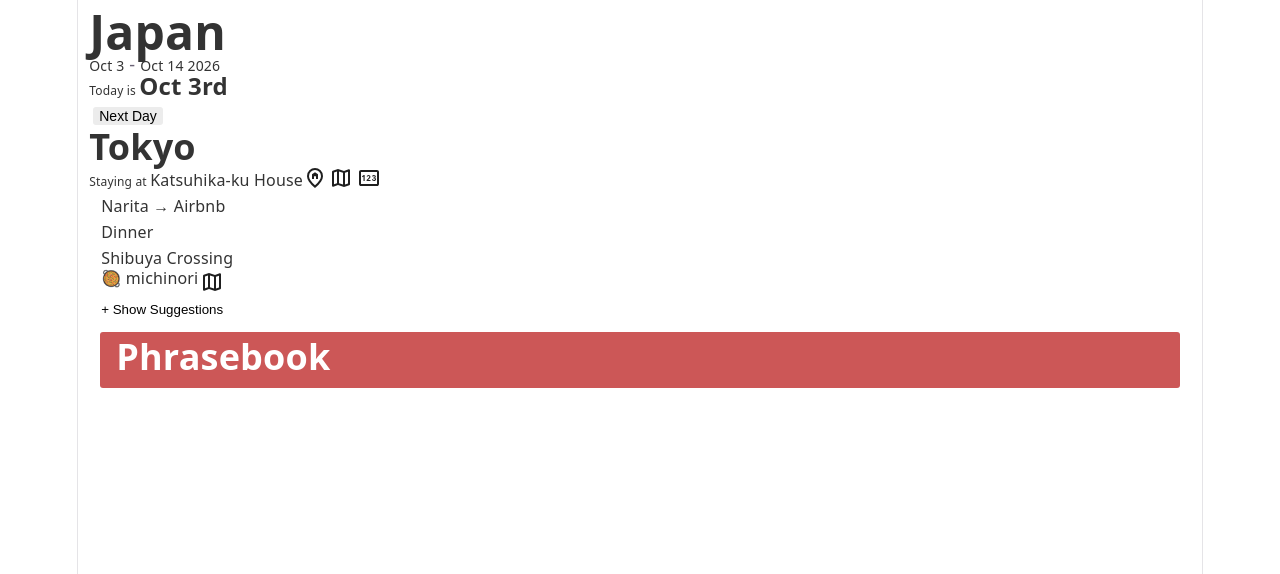
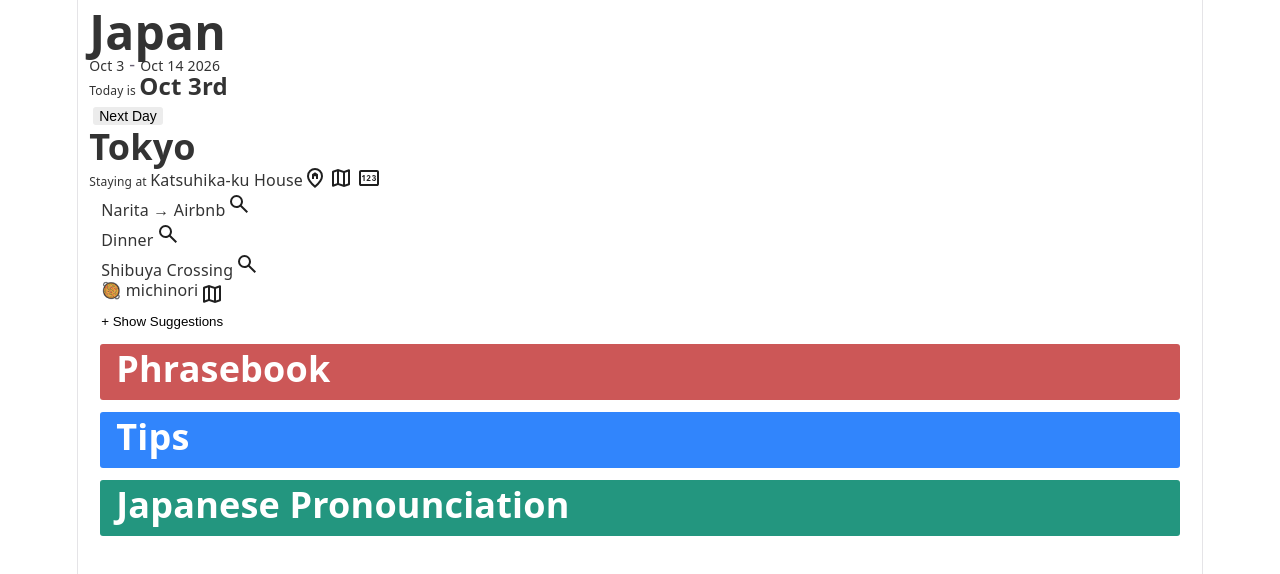
Before and after one commit to nuplex/tripchecked, a React (Vite) app: page / in a window 1280 px wide. Shown: the top 574 px of the page. Built offline with nearby package versions, Linux system fonts and the light colour scheme.

Commit message:
add help sections and search functionality

```diff
--- a/src/App.tsx
+++ b/src/App.tsx
@@ -3,7 +3,7 @@
 import {
   type Accommodation,
   type AccommodationId,
-  type Day, type Phrase,
+  type Day, type Help, type Phrase,
   type Suggestion,
   type SuggestionId,
   type SuggestionType,
@@ -17,7 +17,7 @@
 const pages = ['home'] as const;
 type Page = typeof pages[number];
 
-type HeaderType = 'h1' | 'h2' | 'inline1';
+type HeaderType = 'h1' | 'h2' | 'h3' | 'inline1';
 type TextType = 'bold' | 'small_header' | 'info';
 type ButtonType = 'text-button' | 'standard-button' | 'nextprev-button';
 
@@ -27,10 +27,11 @@
 
 const DATE_FORMAT_MONTH_DAY = "MMM D";
 const DATE_FORMAT_DOTW_DAY = "MMM Do";
+const DATE_FORMAT_COMPARE = "MM/D/YYYY";
 
 const COLOR_PHRASEBOOK_PRIMARY = "#cc5757";
 
-type IconName = 'accommodation' | 'mapLink' | 'number' | 'info' | 'link' | 'view' | 'unview' | 'close' | 'translate'
+type IconName = 'accommodation' | 'mapLink' | 'number' | 'info' | 'link' | 'view' | 'unview' | 'close' | 'translate' | 'search'
 const ICONS: Record<IconName, JSX.Element> = {
   accommodation:
     <svg xmlns="http://www.w3.org/2000/svg" width="24" height="24" fill="#1f1f1f" viewBox="0 -960 960 960">
@@ -67,6 +68,10 @@
   translate:
     <svg xmlns="http://www.w3.org/2000/svg" width="24" height="24" fill="#1f1f1f" viewBox="0 -960 960 960">
       <path d="m476-80 182-480h84L924-80h-84l-43-122H603L560-80zM160-200l-56-56 202-202q-35-35-63.5-80T190-640h84q20 39 40 68t48 58q33-33 68.5-92.5T484-720H40v-80h280v-80h80v80h280v80H564q-21 72-63 148t-83 116l96 98-30 82-122-125zm468-72h144l-72-204z"/>
+    </svg>,
+  search:
+    <svg xmlns="http://www.w3.org/2000/svg" width="24" height="24" fill="#1f1f1f" viewBox="0 -960 960 960">
+      <path d="M784-120 532-372q-30 24-69 38t-83 14q-109 0-184.5-75.5T120-580t75.5-184.5T380-840t184.5 75.5T640-580q0 44-14 83t-38 69l252 252zM380-400q75 0 127.5-52.5T560-580t-52.5-127.5T380-760t-127.5 52.5T200-580t52.5 127.5T380-400"/>
     </svg>
 };
 
@@ -108,6 +113,7 @@
   const todayM = moment();
   const tripStartM = moment($TRIP.start);
   const tripEndM = moment($TRIP.end);
+  todayM.isSameOrAfter(tripStartM) && todayM.isSameOrBefore(tripEndM);
   return todayM.isSameOrAfter(tripStartM) && todayM.isSameOrBefore(tripEndM);
 }
 
@@ -122,7 +128,7 @@
   const days = Object.values($TRIP.days);
   while (i < days.length) {
     const day = days[i];
-    if (dayM.day === moment(day.day).day) {
+    if (day.day ===  dayM.format(DATE_FORMAT_COMPARE)) {
       return day;
     }
     i++;
@@ -147,6 +153,10 @@
   }
 
   return 0;
+}
+
+function getSearchLink(term: string) {
+  return encodeURI(`https://www.google.com/search?q=${term}`);
 }
 
 function Date({
@@ -287,6 +297,15 @@
       fontWeight: "bold",
       marginTop: "6px",
       marginBottom: "6px",
+    };
+  } else if (type === 'h3') {
+    style = {
+      ...style,
+      color: color ?? "#333",
+      fontSize: "28px",
+      fontWeight: "bold",
+      marginTop: "4px",
+      marginBottom: "4px",
     };
   } else if (type === 'inline1') {
     style = {
@@ -519,9 +538,11 @@
 function Suggestion({
   suggestion,
   time,
+  canSearch,
 }: {
   suggestion: Suggestion;
   time?: string;
+  canSearch?: boolean;
 }) {
   const [showInfo, setShowInfo] = useState(false);
   const toggleInfo = () => {
@@ -535,6 +556,13 @@
     display: "flex",
   };
 
+  const notSearchableType = suggestion.type === 'cafe'
+    || suggestion.type === 'dinner'
+    || suggestion.type === 'breakfast'
+    || suggestion.type === 'food'
+    || suggestion.type === 'drinks'
+    || suggestion.type === 'lunch'
+
   // TODO add other suggestion info like where when price etc
   return (
     <>
@@ -542,6 +570,7 @@
         <Text text={suggestionName}/>
         <InlineSpace size={2}/>
         {time ? <Text text={time}/> : null}
+        {canSearch && !notSearchableType ? <Icon img={ICONS.search} link={getSearchLink(suggestionName)}/> : null}
         {suggestion.link ? <Icon img={ICONS.link} link={suggestion.link}/> : null}
         {suggestion.mapLink ? <Icon img={ICONS.mapLink} link={suggestion.mapLink}/> : null}
         {suggestion.description ? <Icon img={ICONS.info} onClick={toggleInfo}/> : null}
@@ -561,7 +590,7 @@
       {suggestionIds.map((id, i) => {
         const suggestion = getSgt(id);
         return (
-          <Suggestion key={`sgs${suggestion.id}${i}`} suggestion={suggestion}/>
+          <Suggestion key={`sgs${suggestion.id}${i}`} suggestion={suggestion} canSearch={true}/>
         );
       })}
     </div>
@@ -593,7 +622,7 @@
           const suggestion = getSgt(item.thing as SuggestionId);
 
           return (
-            <Suggestion key={`i${suggestion.id}`} suggestion={suggestion} time={item.time}/>
+            <Suggestion key={`i${suggestion.id}`} suggestion={suggestion} time={item.time} canSearch={item.canSearch}/>
           );
         }
 
@@ -602,6 +631,7 @@
             <Text text={item.thing as string}/>
             <InlineSpace size={2}/>
             {item.time ? <Text text={item.time}/> : null}
+            {item.canSearch ? <Icon img={ICONS.search} link={getSearchLink(item.thing as string)}/> : null}
           </div>
         );
       })}
@@ -656,6 +686,82 @@
         <div className={'pb--notes'}>{phrase.notes}</div>
       </div>
     </>
+  )
+}
+
+function HelpSection({
+  help,
+}: {
+  help: Help;
+}) {
+  const [open, setOpen] = useState(false);
+
+  const title = help.name;
+  let containerStyle: CSS = {
+    background: help.color,
+    border: "none",
+    borderRadius: "3px",
+    color: "#fff",
+    paddingBlock: "12px",
+    paddingInline: "16px",
+    marginInline: "1%",
+    marginBlock: "12px",
+  };
+
+  const onToggleOpen = () => {
+    setOpen(!open);
+  };
+
+  if (!open) {
+    containerStyle = {
+      ...containerStyle,
+      cursor: "pointer"
+    };
+
+    const textStyle = {
+      fontSize: "36px",
+      fontWeight: "bold",
+    };
+    return (
+      <div style={containerStyle} onClick={onToggleOpen}>
+        <span style={textStyle}>{title}</span>
+      </div>
+    );
+  }
+
+  containerStyle = {
+    ...containerStyle,
+    background: "#fff",
+    border: `6px solid ${help.color}`,
+  };
+
+  return (
+    <div style={containerStyle}>
+      <Icon img={ICONS.close} onClick={onToggleOpen}/>
+      <Header text={title} type={'h2'}/>
+      <BlockSpace size={12}/>
+      {help.bits.map((bit, i) => {
+        const divider = i < bit.body.length - 1;
+        const style = {
+          color: '#333'
+        };
+
+        return (
+          <section key={`${bit}${i}`}>
+            {bit.header ? <Header text={bit.header} type={'h3'} color={help.color}/> : null}
+            {bit.body.map((text, i) => {
+              return (
+                <div key={`${bit.body[0]}${i}`} style={style}>
+                  {text}
+                </div>
+              )
+            })}
+            {divider ? <HorizontalDivider color={help.color} thickness={3}/> : null}
+          </section>
+        )
+
+      })}
+    </div>
   )
 }
 
@@ -775,6 +881,7 @@
       <section>
         <Phrasebook phrases={$TRIP.phrasebook}/>
       </section>
+      {$TRIP.help.map((help) => <HelpSection key={help.name} help={help}/>)}
     </div>
   );
 }
--- a/src/TripData.ts
+++ b/src/TripData.ts
@@ -42,6 +42,7 @@
   time?: string;
   isSuggestion: boolean;
   thing: string | Suggestion;
+  canSearch: boolean;
 };
 
 export type Itinerary = {
@@ -61,13 +62,14 @@
 export type HelpBit = {
   header?: string;
   headerPosition?: HeaderPosition;
-  body: string;
+  body: string[];
 };
 
 export type Help = {
   name: string;
   icon?: Icon;
   bits: HelpBit[];
+  color: string;
 };
 
 export type GoTo = {
@@ -147,7 +149,7 @@
 }:{
   header?: string;
   headerPosition?: HeaderPosition;
-  body: string;
+  body: string[];
 }): HelpBit {
   return {
     header,
@@ -160,15 +162,18 @@
   name,
   icon,
   bits,
+  color,
 }:{
   name: string;
   icon?: Icon;
   bits: HelpBit[];
+  color: string;
 }): Help {
   return {
     name,
     icon,
     bits,
+    color,
   }
 }
 
@@ -257,15 +262,18 @@
   time,
   thing,
   isSuggestion = false,
+  canSearch = true,
 }:{
   time?: string;
   thing: string | SuggestionId;
   isSuggestion?: boolean;
+  canSearch?: boolean;
 }): ItineraryItem {
   return {
     time,
     isSuggestion,
     thing,
+    canSearch,
   };
 }
 
--- a/src/japanTrip2026Data.ts
+++ b/src/japanTrip2026Data.ts
@@ -1,4 +1,13 @@
-import {toAccommodation, toDay, toItinerary, toItineraryItem, toPhrase, toSuggestion, type Trip} from "./TripData.ts";
+import {
+  toAccommodation,
+  toDay,
+  toHelp, toHelpBit,
+  toItinerary,
+  toItineraryItem,
+  toPhrase,
+  toSuggestion,
+  type Trip
+} from "./TripData.ts";
 import moment from "moment";
 
 const TOKYO = 'Tokyo';
@@ -148,7 +157,8 @@
             thing: 'Imperial Palace & Gardens'
           }),
           toItineraryItem({
-            thing: 'Eat Something'
+            thing: 'Eat Something',
+            canSearch: false
           }),
           toItineraryItem({
             thing: 'Meiji Jingu + Yoyogi Park'
@@ -285,7 +295,59 @@
       ]
     }),
   },
-  help: [],
+  help: [
+    toHelp({
+      name: 'Tips',
+      color: '#3185fc',
+      bits: [
+        toHelpBit({
+          header: 'Trash',
+          body: ['Trash cans are hard to find!', 'You can find trash cans in convenience stores, some metro stations, some malls, and rarely in parks.', 'Hold on to your trash, and always sort correctly.', 'Bottles and cans can be thrown in any bin specially made for them, usually near vending machines.']
+        }),
+      ]
+    }),
+    toHelp({
+      name: 'Japanese Pronounciation',
+      color: '#23967F',
+      bits: [
+        toHelpBit({
+          body: [
+            'Japanese is very easy to pronounce! In fact, if you read it like Igbo, its very close to that!',
+            "",
+            "a -> ah like... ah",
+            "e -> ay like in \"bay\"",
+            "i -> ee like in \"bee\"",
+            "u -> oo like in \"moo\"",
+            "o -> oh like... oh",
+            "",
+            "r -> spanish \"r\" or rolled r (but just rolled once)",
+            "y -> like y in yes, never \"ee\" or \"ih\"",
+            "",
+            "things like \"kyo\", \"ryo\", \"gya\" are NOT pronounced \"kiyo\" or \"riyo\". They are pronounced like \"kʰyo\" and \"rʰyo\". So Tokyo is not \"Tokiyo\" its \"Tokhyo\" or just Tokyo.",
+            "",
+            "double letters like \"tt\" or \"cch\" means pause being for saying, like holding your breathe for a split second. So \"motto\" is like \"moh--toh\"",
+            "",
+            "\"su\" in Japanese if not starting a word (so in the middle or end) often is pronounced just as an \"s\"",
+            "Japanese consonants like t,d,j,z,k,g are pronounced the same as in English.",
+            "Japanese words are pronounced exactly as written. There's no hidden tricks like english. So the above guide is the same no matter what you're reading. Pronunciation does not change!"
+          ]
+        }),
+        toHelpBit({
+          header: 'Examples',
+          body: [
+            "Ikebukuro - ee-kay-boo-koo-roh",
+            "Kyoto - kyoh-toh",
+            "Meiji Jingu - may-jee jeen-goo",
+            "Sengakuji - sayn-gah-koo-jee",
+            "Yotsugi - yoh-tsu-gee",
+            "Uguisudani - oo-goo-ee-soo-dah-nee",
+            "Keisei - kay|ee-say|ee or kay-say",
+            "Ningyocho - neen-gyoh-choh",
+          ]
+        })
+      ]
+    })
+  ],
   phrasebook: [
     toPhrase({
       term: 'arigatou gozaimasu',
@@ -415,5 +477,13 @@
       notes: [],
       nativeScript: 'ちょっと待ってください'
     }),
+    toPhrase({
+      term: 'gomi',
+      translated: ['trash', 'garbage'],
+      pronunciation: ['goh-mee'],
+      tags: ['service'],
+      notes: [],
+      nativeScript: 'ゴミ'
+    }),
   ],
 };
```
